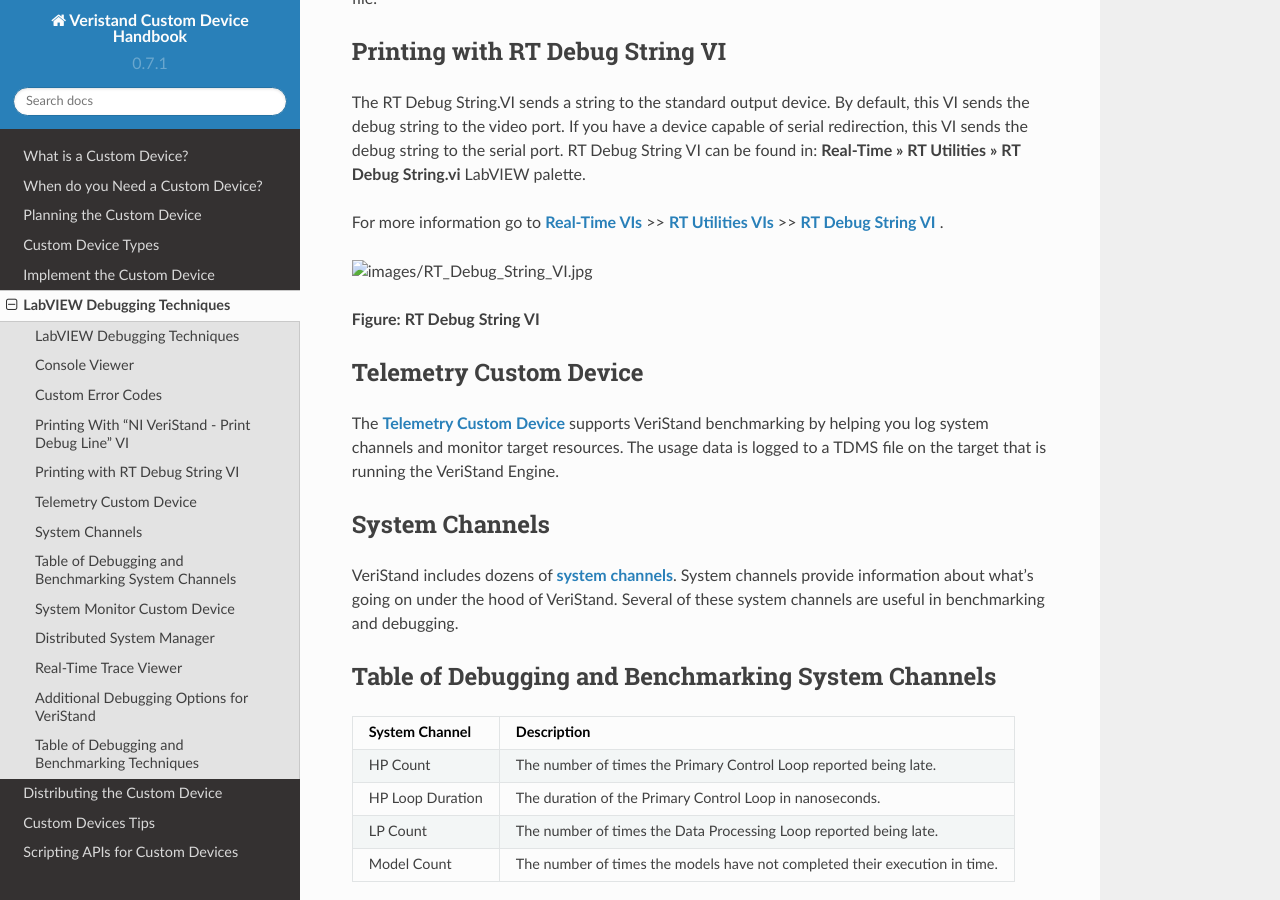
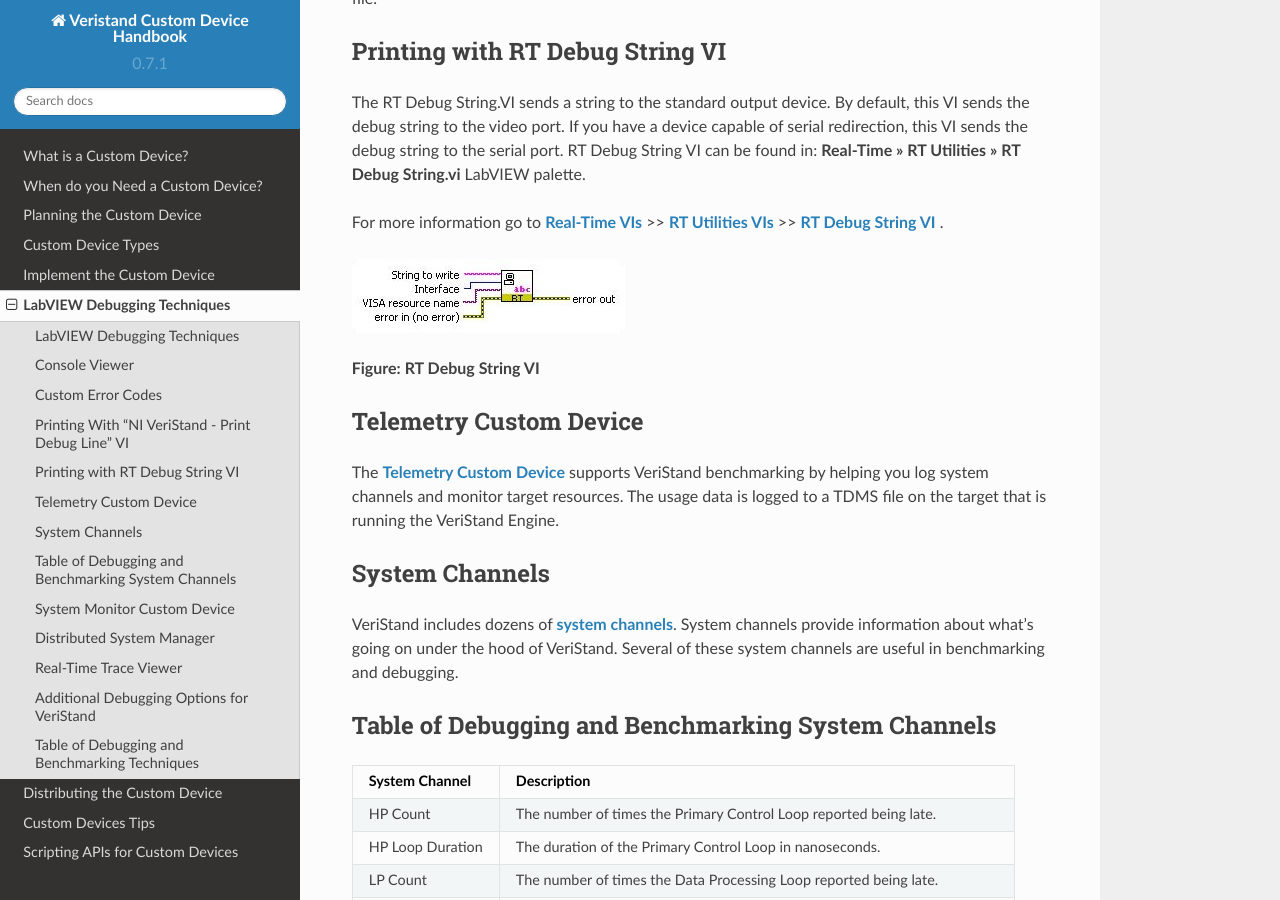
Before and after one commit to ni/niveristand-custom-device-handbook, a Sphinx documentation site: the page built from docs/LabVIEW_Debugging_Techniques.md, in a window 1280 px wide and 900 px high, scrolled down 2340 px. Built offline with Sphinx 7.4.7 and the Read the Docs theme 2.0.0, drawn with Linux system fonts in a browser that asks for light colours; pages that are not in the unit, such as notebooks, are missing from menus.

Commit message:
fixing picture typo

```diff
--- a/docs/LabVIEW_Debugging_Techniques.md
+++ b/docs/LabVIEW_Debugging_Techniques.md
@@ -47,7 +47,7 @@
 
 For more information go to **[Real-Time VIs](https://zone.ni.com/reference/en-XX/help/370715P-01/lvrtvihelp/lv_real_time_vi_help/)** >> **[RT Utilities VIs](https://zone.ni.com/reference/en-XX/help/370715P-01/lvrtvihelp/rt_board_utilities_vis/)** >> **[RT Debug String VI](https://zone.ni.com/reference/en-XX/help/370715P-01/lvrtvihelp/rt_debug_strings/)** .
 
-![](images/RT_Debug_String_VI.jpg)
+![](images/RT_Debug_String_VI.JPG)
 
 **Figure: RT Debug String VI**
 
```
